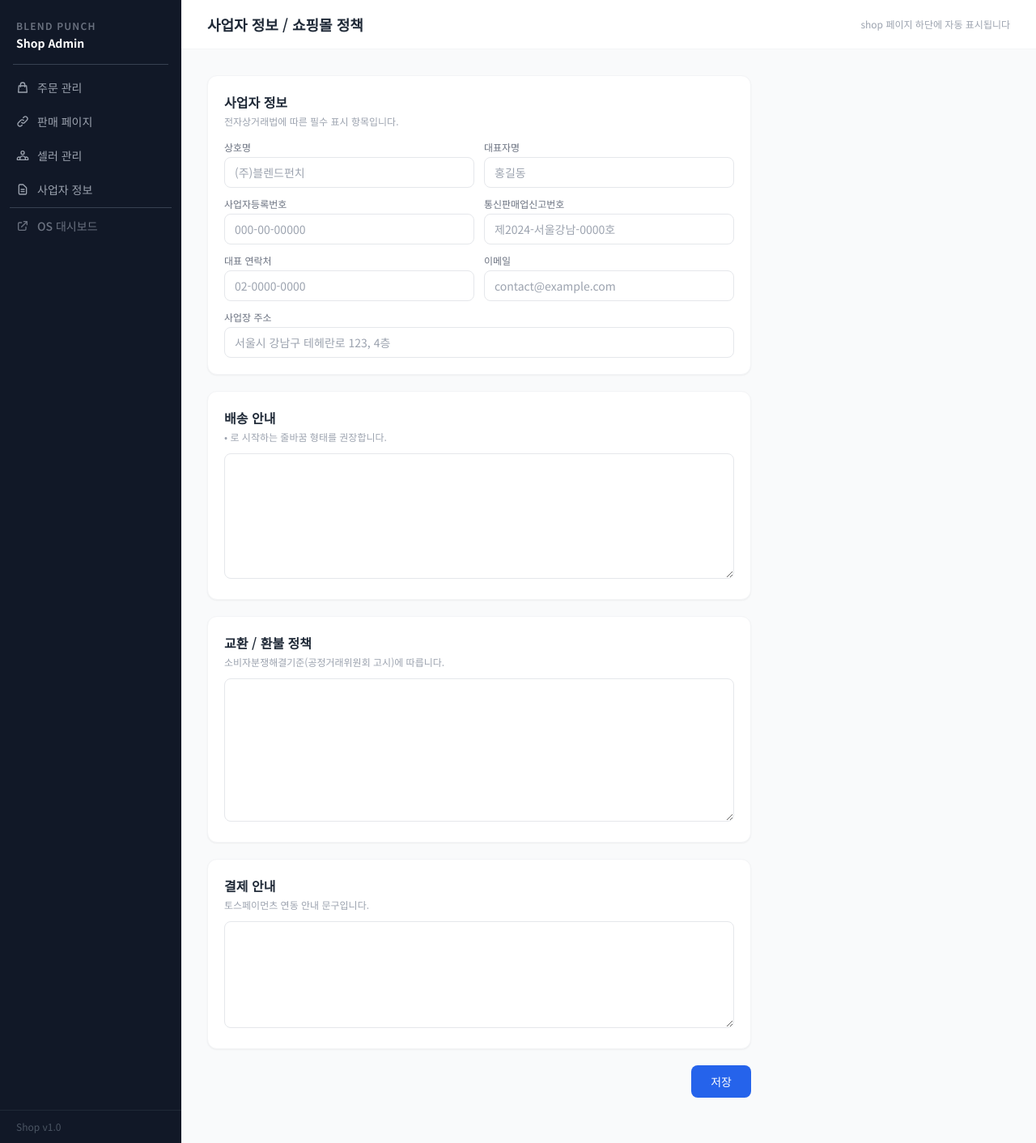
After one commit to motelly630-lang/blend-punch-os, a FastAPI app: template app/templates/business_info/form.html in a window 1280 px wide. The commit adds this page. Shown: the whole page at 81% size. Run offline with FastAPI, Linux system fonts and the light colour scheme; the template is opened without the code that fills it, so the values that code supplies are empty; some libraries are stand-ins or nearby versions.

Commit message:
feat: 전자상거래 법적 필수 정보 표시 기능 추가 (BusinessInfo)
- BusinessInfo 모델 + business_infos 테이블 추가
- 관리자 설정 페이지 /settings/business-info
- shop 판매 페이지 하단 배송/환불/결제 안내 아코디언 + 사업자 정보 자동 표시
- shop_base.html nav에 '사업자 정보' 메뉴 추가

Co-Authored-By: Claude Sonnet 4.6 <noreply@anthropic.com>

```diff
--- a/app/database.py
+++ b/app/database.py
@@ -33,4 +33,5 @@ def init_db():
     import app.models.seller  # noqa
     import app.models.sales_page  # noqa
     import app.models.order  # noqa
+    import app.models.business_info  # noqa
     Base.metadata.create_all(bind=engine)
--- a/app/main.py
+++ b/app/main.py
@@ -25,6 +25,7 @@ from app.routers import orders as orders_router
 from app.routers import sales_pages as sales_pages_router
 from app.routers import sellers as sellers_router
 from app.routers import applications as applications_router
+from app.routers import business_info as business_info_router
 from app.auth.dependencies import RequiresLogin, InsufficientPermissions
 
 
@@ -126,6 +127,7 @@ app.include_router(orders_router.router)
 app.include_router(sales_pages_router.router)
 app.include_router(sellers_router.router)
 app.include_router(applications_router.router)
+app.include_router(business_info_router.router)
 
 
 # ── Jinja2 template filters ───────────────────────────────────────────────────
@@ -208,8 +210,9 @@ def _setup_filters():
     import app.routers.sales_pages as sp
     import app.routers.sellers as sel
     import app.routers.applications as appl
+    import app.routers.business_info as biz
 
-    for mod in [d, p, i, pr, ca, tr, se, a, pub, auto, cat, imp, imp_inf, imp_camp, imp_br, teng, out, crm, br, ord_, sp, sel, appl]:
+    for mod in [d, p, i, pr, ca, tr, se, a, pub, auto, cat, imp, imp_inf, imp_camp, imp_br, teng, out, crm, br, ord_, sp, sel, appl, biz]:
         env: Environment = mod.templates.env
         env.filters["won"] = format_won
         env.filters["num"] = format_num
--- /dev/null
+++ b/app/routers/business_info.py
@@ -0,0 +1,101 @@
+"""
+어드민 — 사업자 정보 / 쇼핑몰 정책 설정
+GET  /settings/business-info  — 설정 폼
+POST /settings/business-info  — 저장 (upsert id=1)
+"""
+from datetime import datetime
+from fastapi import APIRouter, Depends, Form, Request
+from fastapi.responses import RedirectResponse
+from fastapi.templating import Jinja2Templates
+from sqlalchemy.orm import Session
+from app.database import get_db
+from app.models.business_info import BusinessInfo
+from app.auth.dependencies import get_current_user
+from app.models.user import User
+
+router = APIRouter(prefix="/settings")
+templates = Jinja2Templates(directory="app/templates")
+
+_DEFAULTS = {
+    "shipping_guide": (
+        "• 평일 오후 2시 이전 결제 완료 시 당일 발송됩니다.\n"
+        "• 주말 및 공휴일은 발송이 없으며, 다음 영업일에 처리됩니다.\n"
+        "• 도서·산간 지역은 추가 배송비가 발생할 수 있습니다.\n"
+        "• 배송 완료 후 1~3일 내 수령이 원칙이며, 천재지변 등으로 지연될 수 있습니다."
+    ),
+    "return_policy": (
+        "• 수령일로부터 7일 이내 교환/환불 신청이 가능합니다.\n"
+        "• 단순 변심의 경우 왕복 배송비(6,000원)는 고객 부담입니다.\n"
+        "• 제품 불량·오배송의 경우 배송비 전액 판매자 부담으로 교환/환불 처리됩니다.\n"
+        "• 사용·세탁·훼손된 제품은 교환/환불이 불가합니다.\n"
+        "• 교환/환불 문의: 하단 연락처로 연락해 주세요."
+    ),
+    "payment_guide": (
+        "• 결제는 토스페이먼츠를 통해 안전하게 처리됩니다.\n"
+        "• 신용카드, 체크카드, 계좌이체, 가상계좌 결제를 지원합니다.\n"
+        "• 결제 완료 후 주문 확정까지 최대 1~2 영업일이 소요될 수 있습니다.\n"
+        "• 환불은 결제 수단에 따라 3~5 영업일 내 처리됩니다."
+    ),
+}
+
+
+def _get_or_create(db: Session) -> BusinessInfo:
+    info = db.query(BusinessInfo).filter(BusinessInfo.id == 1).first()
+    if not info:
+        info = BusinessInfo(
+            id=1,
+            shipping_guide=_DEFAULTS["shipping_guide"],
+            return_policy=_DEFAULTS["return_policy"],
+            payment_guide=_DEFAULTS["payment_guide"],
+        )
+        db.add(info)
+        db.commit()
+        db.refresh(info)
+    return info
+
+
+@router.get("/business-info")
+def biz_info_form(
+    request: Request,
+    db: Session = Depends(get_db),
+    user: User = Depends(get_current_user),
+):
+    info = _get_or_create(db)
+    return templates.TemplateResponse("business_info/form.html", {
+        "request": request,
+        "info": info,
+        "user": user,
+        "active_page": "business_info",
+    })
+
+
+@router.post("/business-info")
+def biz_info_save(
+    request: Request,
+    company_name:      str = Form(""),
+    ceo_name:          str = Form(""),
+    biz_reg_number:    str = Form(""),
+    mail_order_number: str = Form(""),
+    address:           str = Form(""),
+    phone:             str = Form(""),
+    email:             str = Form(""),
+    shipping_guide:    str = Form(""),
+    return_policy:     str = Form(""),
+    payment_guide:     str = Form(""),
+    db: Session = Depends(get_db),
+    user: User = Depends(get_current_user),
+):
+    info = _get_or_create(db)
+    info.company_name      = company_name.strip() or None
+    info.ceo_name          = ceo_name.strip() or None
+    info.biz_reg_number    = biz_reg_number.strip() or None
+    info.mail_order_number = mail_order_number.strip() or None
+    info.address           = address.strip() or None
+    info.phone             = phone.strip() or None
+    info.email             = email.strip() or None
+    info.shipping_guide    = shipping_guide.strip() or None
+    info.return_policy     = return_policy.strip() or None
+    info.payment_guide     = payment_guide.strip() or None
+    info.updated_at        = datetime.utcnow()
+    db.commit()
+    return RedirectResponse("/settings/business-info?msg=저장되었습니다", status_code=302)
--- a/app/routers/shop.py
+++ b/app/routers/shop.py
@@ -14,6 +14,7 @@ from app.models.sales_page import SalesPage
 from app.models.product import Product
 from app.models.seller import Seller
 from app.models.order import Order
+from app.models.business_info import BusinessInfo
 from app.api.payments import confirm_toss_payment
 from app.config import settings
 
@@ -112,6 +113,8 @@ def shop_product(slug: str, request: Request,
     page_options = page.options or (product.set_options if hasattr(product, "set_options") else None) or []
     addon_products = page.addon_products or []
 
+    biz = db.query(BusinessInfo).filter(BusinessInfo.id == 1).first()
+
     return templates.TemplateResponse("shop/product.html", {
         "request": request,
         "page": page,
@@ -122,6 +125,7 @@ def shop_product(slug: str, request: Request,
         "toss_client_key": settings.toss_client_key,
         "page_options": page_options,
         "addon_products": addon_products,
+        "biz": biz,
     })
 
 
--- /dev/null
+++ b/app/templates/business_info/form.html
@@ -0,0 +1,98 @@
+{% extends "shop_base.html" %}
+{% block title %}사업자 정보 설정 | BLEND PUNCH OS{% endblock %}
+{% block page_title %}사업자 정보 / 쇼핑몰 정책{% endblock %}
+{% block header_actions %}
+<span class="text-xs text-gray-400">shop 페이지 하단에 자동 표시됩니다</span>
+{% endblock %}
+
+{% block content %}
+{% set msg = request.query_params.get('msg') %}
+{% if msg %}
+<div class="mb-4 px-4 py-2.5 bg-green-50 border border-green-200 text-green-700 text-sm rounded-lg">{{ msg }}</div>
+{% endif %}
+
+<form method="post" action="/settings/business-info" class="space-y-5 max-w-2xl">
+
+  <!-- 사업자 정보 -->
+  <div class="bg-white rounded-xl border border-gray-100 shadow-sm p-5">
+    <h3 class="font-semibold text-gray-800 mb-1">사업자 정보</h3>
+    <p class="text-xs text-gray-400 mb-4">전자상거래법에 따른 필수 표시 항목입니다.</p>
+    <div class="grid grid-cols-2 gap-3">
+      <div>
+        <label class="text-xs text-gray-500 mb-1 block">상호명</label>
+        <input name="company_name" value="{{ info.company_name or '' }}"
+          placeholder="(주)블렌드펀치"
+          class="w-full px-3 py-2 border border-gray-200 rounded-lg text-sm focus:outline-none focus:ring-2 focus:ring-blue-500">
+      </div>
+      <div>
+        <label class="text-xs text-gray-500 mb-1 block">대표자명</label>
+        <input name="ceo_name" value="{{ info.ceo_name or '' }}"
+          placeholder="홍길동"
+          class="w-full px-3 py-2 border border-gray-200 rounded-lg text-sm focus:outline-none focus:ring-2 focus:ring-blue-500">
+      </div>
+      <div>
+        <label class="text-xs text-gray-500 mb-1 block">사업자등록번호</label>
+        <input name="biz_reg_number" value="{{ info.biz_reg_number or '' }}"
+          placeholder="000-00-00000"
+          class="w-full px-3 py-2 border border-gray-200 rounded-lg text-sm focus:outline-none focus:ring-2 focus:ring-blue-500">
+      </div>
+      <div>
+        <label class="text-xs text-gray-500 mb-1 block">통신판매업신고번호</label>
+        <input name="mail_order_number" value="{{ info.mail_order_number or '' }}"
+          placeholder="제2024-서울강남-0000호"
+          class="w-full px-3 py-2 border border-gray-200 rounded-lg text-sm focus:outline-none focus:ring-2 focus:ring-blue-500">
+      </div>
+      <div>
+        <label class="text-xs text-gray-500 mb-1 block">대표 연락처</label>
+        <input name="phone" value="{{ info.phone or '' }}"
+          placeholder="02-0000-0000"
+          class="w-full px-3 py-2 border border-gray-200 rounded-lg text-sm focus:outline-none focus:ring-2 focus:ring-blue-500">
+      </div>
+      <div>
+        <label class="text-xs text-gray-500 mb-1 block">이메일</label>
+        <input name="email" value="{{ info.email or '' }}"
+          placeholder="contact@example.com"
+          class="w-full px-3 py-2 border border-gray-200 rounded-lg text-sm focus:outline-none focus:ring-2 focus:ring-blue-500">
+      </div>
+      <div class="col-span-2">
+        <label class="text-xs text-gray-500 mb-1 block">사업장 주소</label>
+        <input name="address" value="{{ info.address or '' }}"
+          placeholder="서울시 강남구 테헤란로 123, 4층"
+          class="w-full px-3 py-2 border border-gray-200 rounded-lg text-sm focus:outline-none focus:ring-2 focus:ring-blue-500">
+      </div>
+    </div>
+  </div>
+
+  <!-- 배송 안내 -->
+  <div class="bg-white rounded-xl border border-gray-100 shadow-sm p-5">
+    <h3 class="font-semibold text-gray-800 mb-1">배송 안내</h3>
+    <p class="text-xs text-gray-400 mb-3">• 로 시작하는 줄바꿈 형태를 권장합니다.</p>
+    <textarea name="shipping_guide" rows="6"
+      class="w-full px-3 py-2 border border-gray-200 rounded-lg text-sm focus:outline-none focus:ring-2 focus:ring-blue-500 resize-y font-mono leading-relaxed">{{ info.shipping_guide or '' }}</textarea>
+  </div>
+
+  <!-- 교환/환불 정책 -->
+  <div class="bg-white rounded-xl border border-gray-100 shadow-sm p-5">
+    <h3 class="font-semibold text-gray-800 mb-1">교환 / 환불 정책</h3>
+    <p class="text-xs text-gray-400 mb-3">소비자분쟁해결기준(공정거래위원회 고시)에 따릅니다.</p>
+    <textarea name="return_policy" rows="7"
+      class="w-full px-3 py-2 border border-gray-200 rounded-lg text-sm focus:outline-none focus:ring-2 focus:ring-blue-500 resize-y font-mono leading-relaxed">{{ info.return_policy or '' }}</textarea>
+  </div>
+
+  <!-- 결제 안내 -->
+  <div class="bg-white rounded-xl border border-gray-100 shadow-sm p-5">
+    <h3 class="font-semibold text-gray-800 mb-1">결제 안내</h3>
+    <p class="text-xs text-gray-400 mb-3">토스페이먼츠 연동 안내 문구입니다.</p>
+    <textarea name="payment_guide" rows="5"
+      class="w-full px-3 py-2 border border-gray-200 rounded-lg text-sm focus:outline-none focus:ring-2 focus:ring-blue-500 resize-y font-mono leading-relaxed">{{ info.payment_guide or '' }}</textarea>
+  </div>
+
+  <div class="flex justify-end pb-6">
+    <button type="submit"
+      class="px-6 py-2.5 bg-blue-600 text-white text-sm font-medium rounded-lg hover:bg-blue-700">
+      저장
+    </button>
+  </div>
+
+</form>
+{% endblock %}
--- a/app/templates/shop_base.html
+++ b/app/templates/shop_base.html
@@ -40,6 +40,8 @@
          'M13.828 10.172a4 4 0 00-5.656 0l-4 4a4 4 0 105.656 5.656l1.102-1.101m-.758-4.899a4 4 0 005.656 0l4-4a4 4 0 00-5.656-5.656l-1.1 1.1'),
         ('sellers',     '/sellers',     '셀러 관리',
          'M17 20h5v-2a3 3 0 00-5.356-1.857M17 20H7m10 0v-2c0-.656-.126-1.283-.356-1.857M7 20H2v-2a3 3 0 015.356-1.857M7 20v-2c0-.656.126-1.283.356-1.857m0 0a5.002 5.002 0 019.288 0M15 7a3 3 0 11-6 0 3 3 0 016 0z'),
+        ('business_info', '/settings/business-info', '사업자 정보',
+         'M9 12h6m-6 4h6m2 5H7a2 2 0 01-2-2V5a2 2 0 012-2h5.586a1 1 0 01.707.293l5.414 5.414a1 1 0 01.293.707V19a2 2 0 01-2 2z'),
       ] %}
       {% for page, href, label, path in nav %}
       <a href="{{ href }}"
```
Also changed, not shown: app/models/business_info.py (added, +29 -0 lines), app/templates/shop/product.html (+70 -0 lines), migrate.py (+13 -0 lines).
